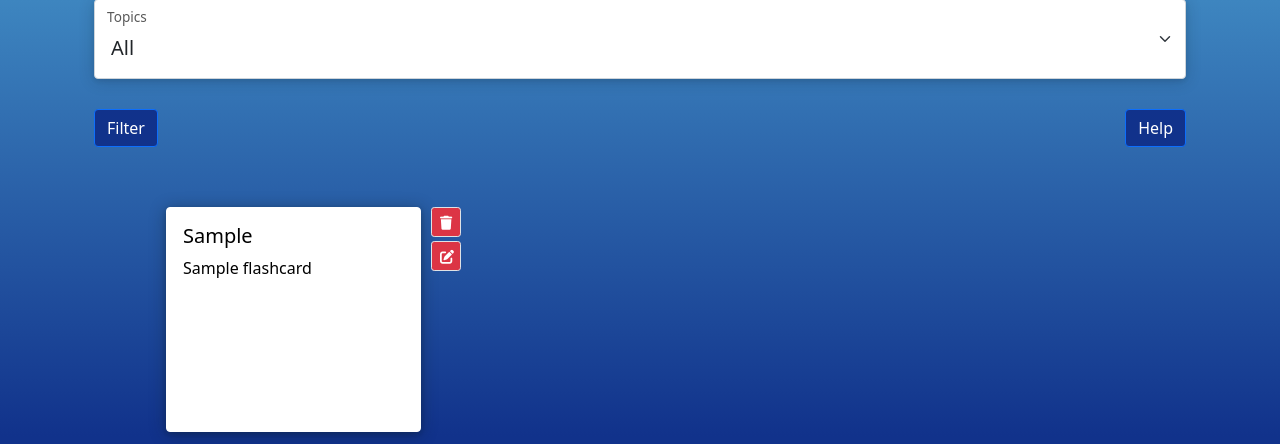
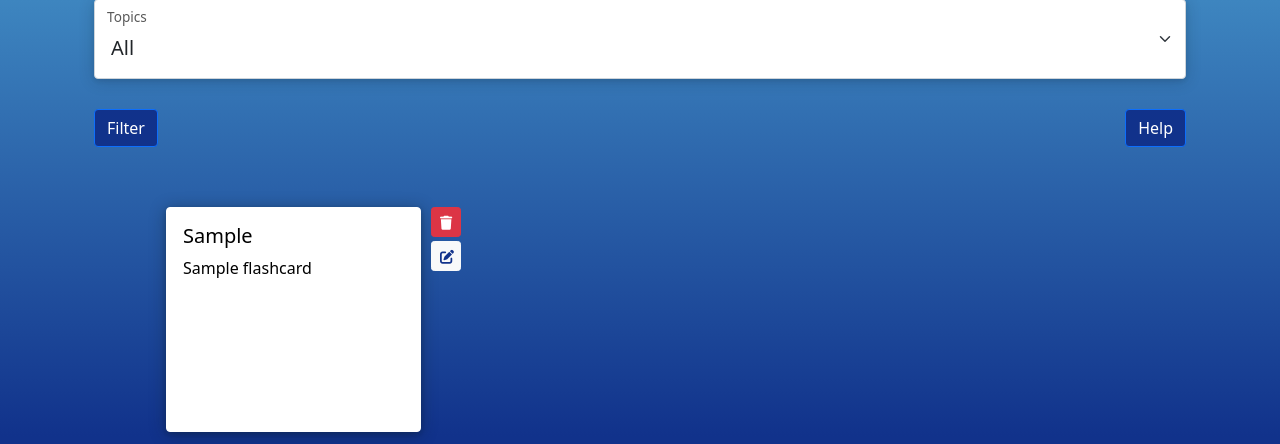
Before and after one commit to stlouis9/2911Flashcard, a Flask app: page /profile in a window 1280 px wide. Shown: the part 495-939 px from the top of the page. Run offline with Flask 3, Linux system fonts and the light colour scheme; a user stored in the database is signed in; tables that the repository leaves empty hold one stand-in row (values such as "Sample post"); some web fonts are replaced.

Commit message:
edit button design change

```diff
--- a/project/templates/profile.html
+++ b/project/templates/profile.html
@@ -244,13 +244,13 @@
       <div class="formContainer my-1">
       <form action="/delete_flashcard" method="POST">
         <input type="hidden" name="flashcard_id" value="{{ flashcard.id }}">
-        <button type="submit" class="border border-1 btn btn-danger btn-sm mx-2" style="width: 30px; height: 30px;">
+        <button type="submit" class=" btn btn-danger btn-sm mx-2" style="width: 30px; height: 30px;">
           <i class="fa-solid fa-trash"></i>
         </button>
       </form>
       <form>
-        <button type="button" class="border border-1 btn btn-danger btn-sm mt-1 mx-2 open-update-modal" data-bs-toggle="modal" data-bs-target="#updateModal" data-flashcard-id="{{ flashcard.id }}" style="width: 30px; height: 30px;">
-          <i class="fas fa-edit"></i>
+        <button type="button" class=" btn btn-light btn-sm mt-1 mx-2 open-update-modal" data-bs-toggle="modal" data-bs-target="#updateModal" data-flashcard-id="{{ flashcard.id }}" style="width: 30px; height: 30px;">
+          <i class="fas fa-edit" style="color: var(--main-color);"></i>
         </button>
       </form>
       </div>
```
